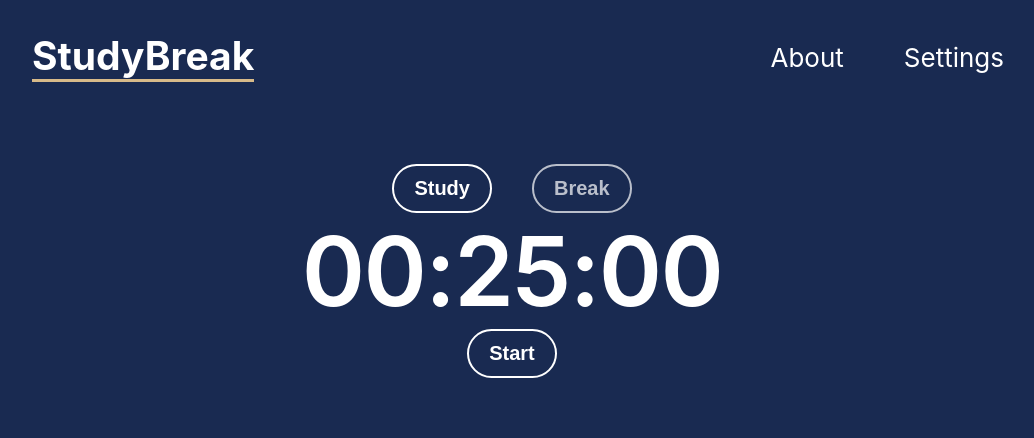
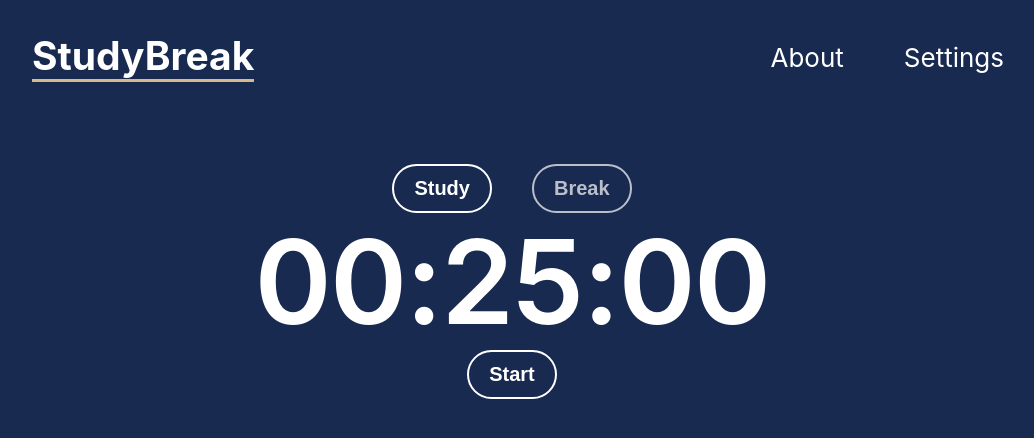
Before and after one commit to SWoodley/pomodoro-timer, a React (Create React App) app: page / in a window 1280 px wide. Shown: the top 438 px of the page, without its empty margins (128-1162 px from the left). Built offline with nearby package versions, Linux system fonts and the light colour scheme.

Commit message:
Added error 404 page

```diff
--- a/src/App.js
+++ b/src/App.js
@@ -9,6 +9,7 @@ import Home from './routes/home/home.component.jsx';
 import Navigation from './routes/navigation/navigation.component.jsx';
 import About from './routes/about/About.component.jsx';
 import Settings from './routes/settings/settings.component.jsx';
+import Error from './routes/error/error.component.jsx';
 
 const router = createBrowserRouter(
   createRoutesFromElements(
@@ -16,6 +17,8 @@ const router = createBrowserRouter(
       <Route index element={<Home/>} />
       <Route path="settings" element={<Settings />} />
       <Route path="about" element={<About />} />
+
+      <Route path="*" element={<Error/>} />
     </Route>
   )
 )
--- a/src/components/studytimer/studytimer.style.scss
+++ b/src/components/studytimer/studytimer.style.scss
@@ -1,10 +1,8 @@
-.timer {
-}
 
 .timer__numbers {
     font-weight: 600;
     color: #fff;
-    font-size: 6rem;
+    font-size: 4.5em;
     line-height: 1;
     letter-spacing: -0.1rem;
     margin: auto;
--- a/src/index.css
+++ b/src/index.css
@@ -16,6 +16,7 @@ body {
   flex-direction: column;
   font-size: calc(10px + 2vmin);
   color: white;
+  text-align: center;
 }
 
 code {
--- /dev/null
+++ b/src/routes/error/error.component.jsx
@@ -0,0 +1,10 @@
+import { Link } from 'react-router-dom';
+
+export default function Error() {
+    return (
+        <div>
+            <h2>Error 404. Page not found!</h2>
+            <Link to='/'>Click me!</Link>
+        </div>
+    )
+}
--- a/src/routes/navigation/navigation.component.jsx
+++ b/src/routes/navigation/navigation.component.jsx
@@ -8,7 +8,7 @@ const Navigation = () => {
             <div className='navbar'>
                 <h2 class="visually-hidden">Navigation</h2>
                 <nav className='wrapper'>
-                    <h1 id='navbar__home'>StudyBreak</h1>
+                    <NavLink to='/' id='navbar__home'>StudyBreak</NavLink>
                     <NavLink to='/about'  class='navbar__link'>About</NavLink>
                     <NavLink to='/settings' class='navbar__link'>Settings</NavLink>
                 </nav>
--- a/src/routes/navigation/navigation.styles.scss
+++ b/src/routes/navigation/navigation.styles.scss
@@ -19,7 +19,7 @@
     overflow: hidden;
 }
 
-.navbar a {
+a {
     text-decoration: none;
     padding: .625rem 1.25rem;
     transition: 250ms ease-in-out;
@@ -34,8 +34,10 @@
 #navbar__home {
     border-radius: 0;
     font-size: 1.5em;
+    font-weight: bold;
     margin: 2rem;
     margin-right: auto;
+    padding: 0;
     border-bottom: 3px solid var(--accent);
     &:hover {
         cursor: pointer;
@@ -46,8 +48,3 @@
         margin: 0;
     }
 }
-
-// .navbar a:hover {
-//     background: var(--secondary-color);
-//     color: black;
-// }
```
